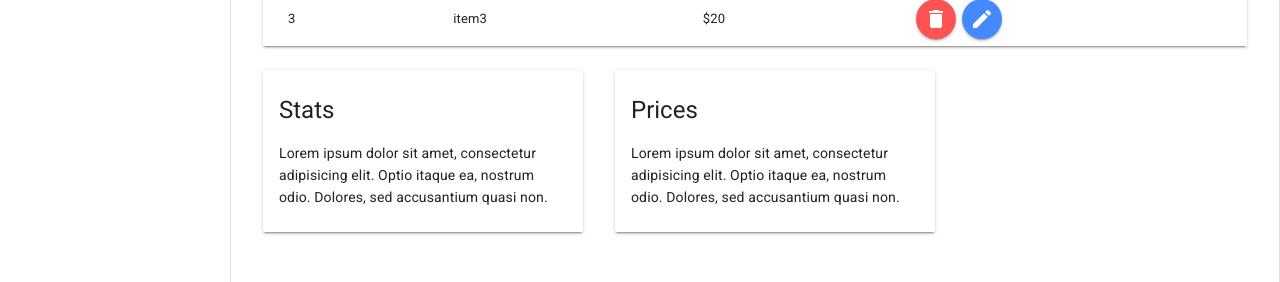
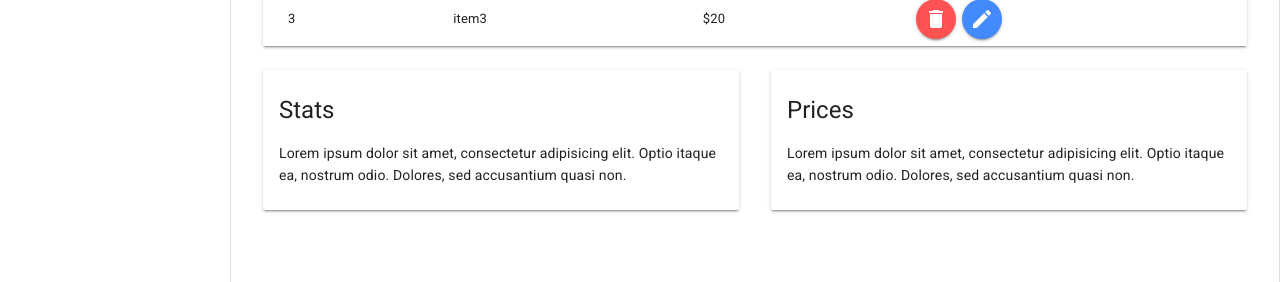
Before and after one commit to mtxrii/Mingress, a Vue app: page / in a window 1280 px wide. Shown: the part 319-601 px from the top of the page. Built offline with nearby package versions, Linux system fonts and the light colour scheme; no server answers; what vue-js-modal would draw is missing.

Commit message:
Fixed card alignment

```diff
--- a/src/components/Stats.vue
+++ b/src/components/Stats.vue
@@ -1,5 +1,5 @@
 <template>
-  <div>
+  <div id="container">
     <md-card>
       <md-card-header>
         <div class="md-title">Stats</div>
@@ -37,9 +37,8 @@ export default Vue.extend({
 
 <style lang="scss" scoped>
 .md-card {
-  width: 320px;
-  margin: 4px;
-  display: inline-block;
-  vertical-align: top;
+  width: calc(50% - 32px);
+  margin-top: 4px;
+  float: left;
 }
 </style>
```
